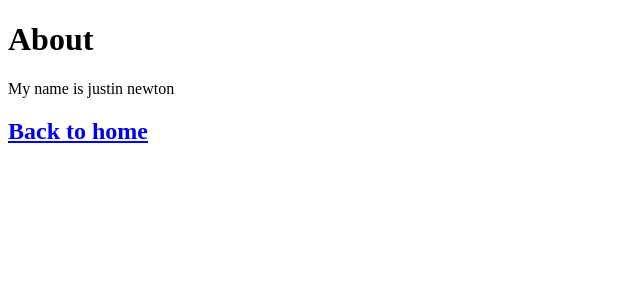
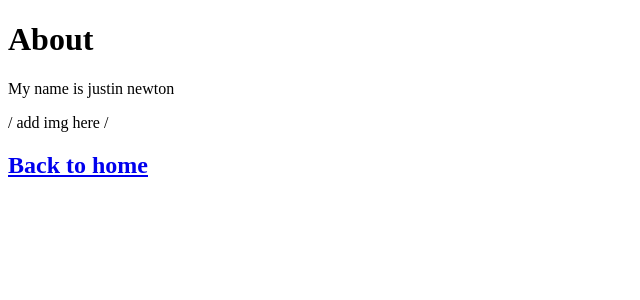
Before and after one commit to jnewton25/exampleNextJS, a Next.js app: page /about in a window 1280 px wide. Shown: the top 300 px of the page, without its empty margins (0-640 px from the left). Built offline with nearby package versions, Linux system fonts and the light colour scheme.

Commit message:
img placeholder

```diff
--- a/pages/about.js
+++ b/pages/about.js
@@ -9,6 +9,7 @@ export default function About() {
 			</Head>
 			<h1>About</h1>
 			<p>My name is justin newton</p>
+			<p> / add img here / </p>
 			<h2>
 				<Link href="/">Back to home</Link>
 			</h2>
```
